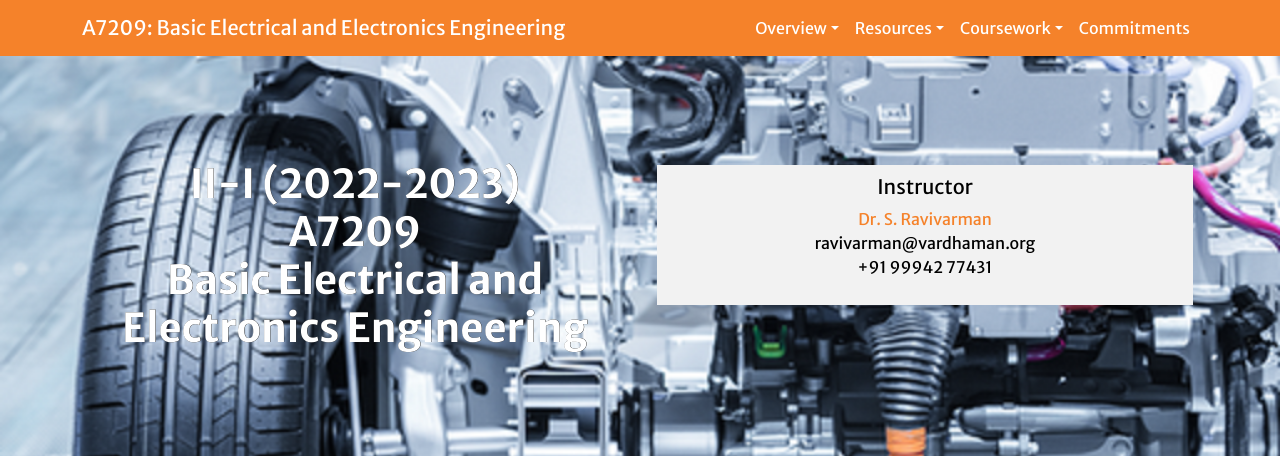
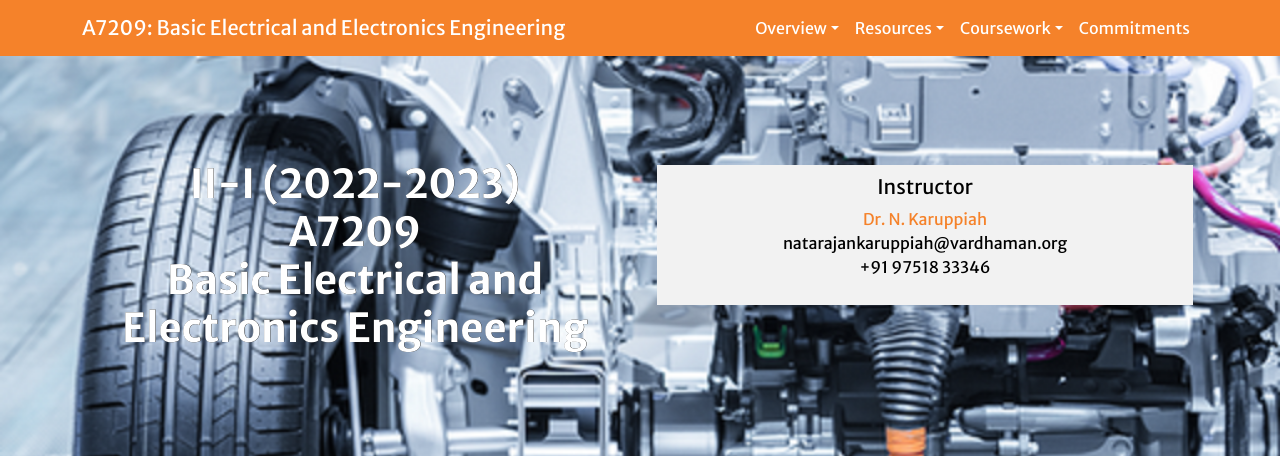
Before and after one commit to karuppiahvce/PSOC, a Jekyll site: the page built from index.md, in a window 1280 px wide and 900 px high. Shown: the top 458 px of the window. Built offline with Jekyll 4.4.1, drawn with Linux system fonts in a browser that asks for light colours; a script that is not in the unit is left out; our own code applies the rules of GitHub Pages for plain Markdown files.

Commit message:
Update _config.yml

```diff
--- a/_config.yml
+++ b/_config.yml
@@ -21,7 +21,7 @@
 #  algorithms and data structures (dictionaries, arrays, linked lists).
 #  Student learn these concepts through studying the Python programming
 #  language.
-baseurl: "/a7209" # the subpath of your site, e.g. /blog
+baseurl: "/PSOC-A8220, II Year II Semester EEE" # the subpath of your site, e.g. /blog
 url: "" # the base hostname & protocol for your site, e.g. http://example.com
 
 number: A7209
@@ -57,16 +57,16 @@ navigation:
     url: '#commitments'
 
 instructors:
-  - id: srv
-    name: Dr. S. Ravivarman
-    email: ravivarman@vardhaman.org
-    web: http://wwww.sravivarman.com
-    phone: +91 99942 77431
+  - id: NK
+    name: Dr. N. Karuppiah
+    email: natarajankaruppiah@vardhaman.org
+    web: http://wwww.natarajankaruppiah.com
+    phone: +91 97518 33346
 
 offerings:
   - name: LECTURE
-    loc: 5103
-    instructor: srv
+    loc: 3211
+    instructor: NK
 
 # Build settings
 markdown: kramdown
```
